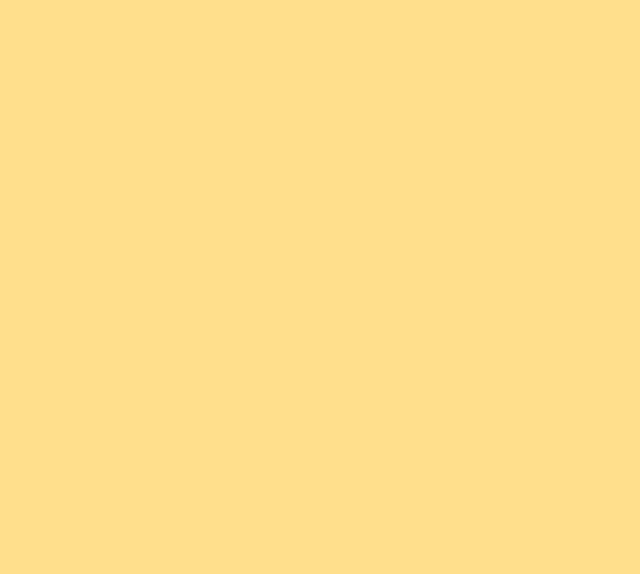
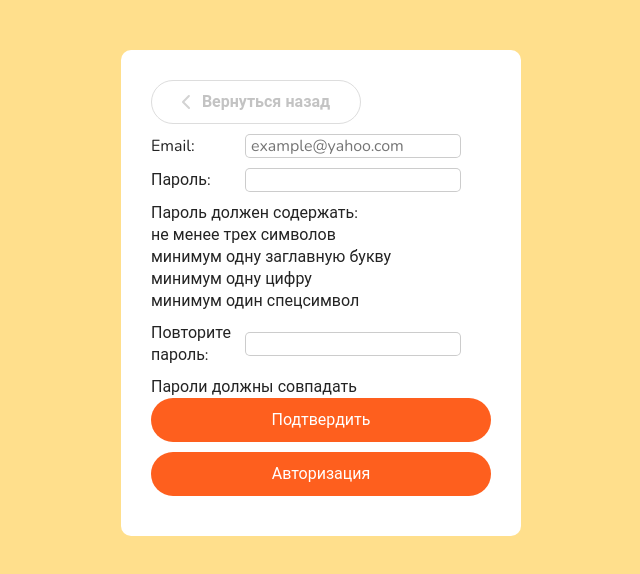
Before and after one commit to TailssTF/react-pizza-vite, a React (Vite) app: page /register in a window 1280 px wide. Shown: the top 574 px of the page, without its empty margins (319-959 px from the left). Built offline with nearby package versions, Linux system fonts and the light colour scheme.

Commit message:
fix(Register): добавил страницу регистрации

```diff
--- a/src/pages/Register.tsx
+++ b/src/pages/Register.tsx
@@ -1,9 +1,127 @@
-const Register: React.FC = () => {
+import { ChangeEvent, FormEvent, useState } from "react";
+import { useStores } from "../Store-context";
+import { observer } from "mobx-react-lite";
+import { Link, useNavigate } from "react-router-dom";
+
+const Register: React.FC = observer(() => {
+  const {
+    AuthStore: { signIn, fromPath },
+  } = useStores();
+  const navigate = useNavigate();
+  const [input, setInput] = useState({
+    email: "",
+    password: "",
+  });
+
+  const handleSubmitEvent = (event: FormEvent<HTMLFormElement>) => {
+    event.preventDefault();
+    if (input.email !== "" && input.password !== "") {
+      signIn(input.email);
+
+      navigate(fromPath);
+      localStorage.setItem("isAuth", "true");
+      localStorage.setItem("fromPath", "/");
+    } else {
+      alert("Введите корректные данные");
+    }
+  };
+
+  const handleInput = (event: ChangeEvent<HTMLInputElement>) => {
+    const { name, value } = event.target;
+
+    setInput((prev) => ({
+      ...prev,
+      [name]: value,
+    }));
+  };
+
   return (
-    <div className="container">
-      <></>
+    <div className="auth">
+      <Link to={fromPath} className="button button--outline button--go-back">
+        <svg
+          width="8"
+          height="14"
+          viewBox="0 0 8 14"
+          fill="none"
+          xmlns="http://www.w3.org/2000/svg"
+        >
+          <path
+            d="M7 13L1 6.93015L6.86175 1"
+            stroke="#D3D3D3"
+            strokeWidth="1.5"
+            strokeLinecap="round"
+            strokeLinejoin="round"
+          />
+        </svg>
+
+        <span>Вернуться назад</span>
+      </Link>
+      <form className="auth__form" onSubmit={handleSubmitEvent}>
+        <div className="auth__field">
+          <label htmlFor="user-email">Email: </label>
+          <input
+            type="email"
+            id="user-email"
+            name="email"
+            placeholder="example@yahoo.com"
+            minLength={3}
+            maxLength={200}
+            aria-describedby="user-email"
+            aria-invalid="false"
+            onChange={handleInput}
+          />
+        </div>
+        <div className="auth__field">
+          <label htmlFor="password">Пароль: </label>
+          <input
+            type="password"
+            id="password"
+            name="password"
+            minLength={3}
+            maxLength={200}
+            aria-describedby="user-password"
+            aria-invalid="false"
+            onChange={handleInput}
+            pattern="^(?=.*[a-z])(?=.*[A-Z])(?=.*\d)(?=.*[@$!%*?&])[A-Za-z\d@$!%*?&]{3,200}$"
+            required
+          />
+        </div>
+        <div>
+          <span>Пароль должен содержать:</span>
+          <br />
+          <span>не менее трех символов</span>
+          <br />
+          <span>минимум одну заглавную букву</span>
+          <br />
+          <span>минимум одну цифру</span>
+          <br />
+          <span>минимум один спецсимвол</span>
+        </div>
+        <div className="auth__field">
+          <label htmlFor="password-again">Повторите пароль: </label>
+          <input
+            type="password"
+            id="password-again"
+            name="password-again"
+            minLength={3}
+            maxLength={200}
+            aria-describedby="user-password"
+            aria-invalid="false"
+            onChange={handleInput}
+            required
+          />
+        </div>
+        <div>Пароли должны совпадать</div>
+
+        <div className="auth__buttons">
+          <button className="button">Подтвердить</button>
+          <Link to={"/auth"} className="button">
+            Авторизация
+          </Link>
+        </div>
+      </form>
     </div>
   );
-};
+});
 
 export default Register;
--- a/src/scss/app.scss
+++ b/src/scss/app.scss
@@ -18,7 +18,7 @@ body {
   label {
     display: inline-block;
     margin-right: 24px;
-    width: 50px;
+    width: 70px;
   }
 
   &__buttons {
@@ -33,7 +33,9 @@ body {
   }
 
   &__field {
+    display: flex;
     margin: 10px 0;
+    align-items: center;
   }
 }
 
```
